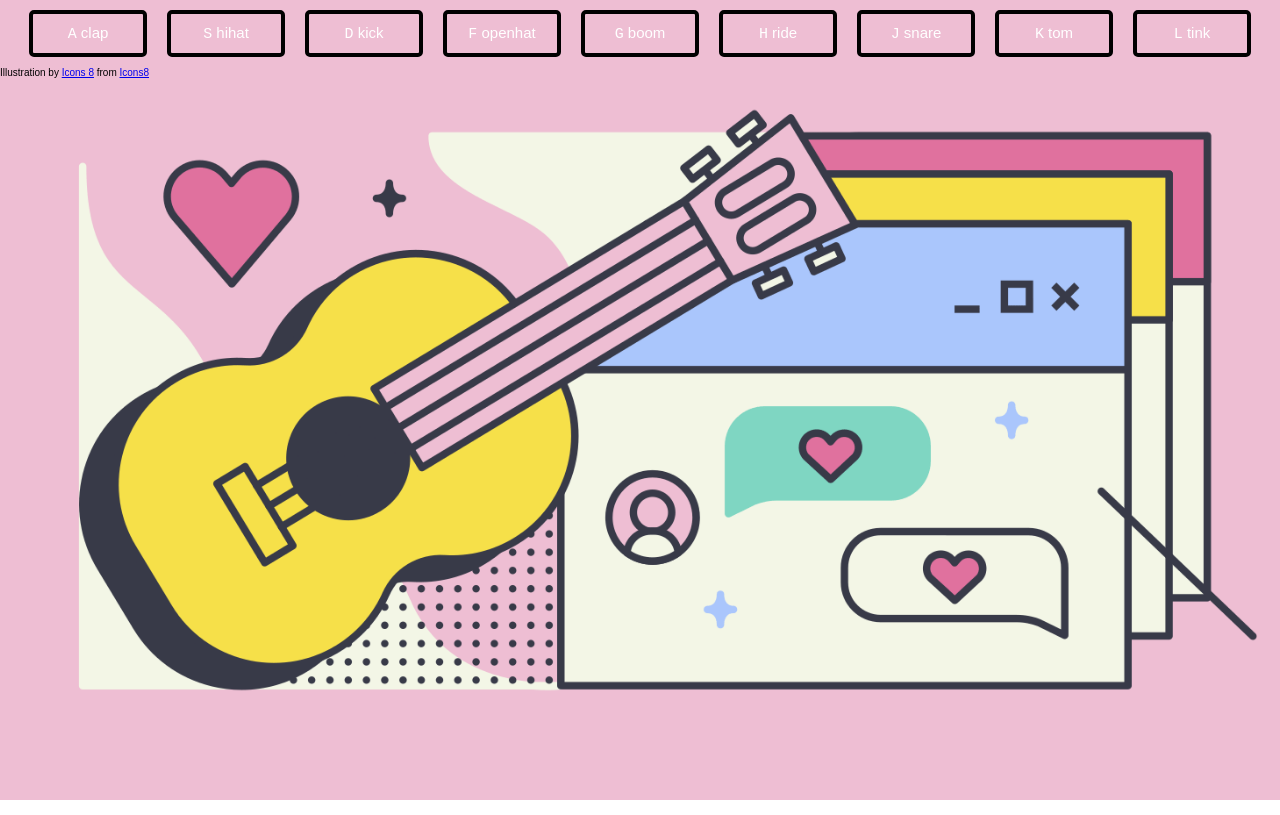
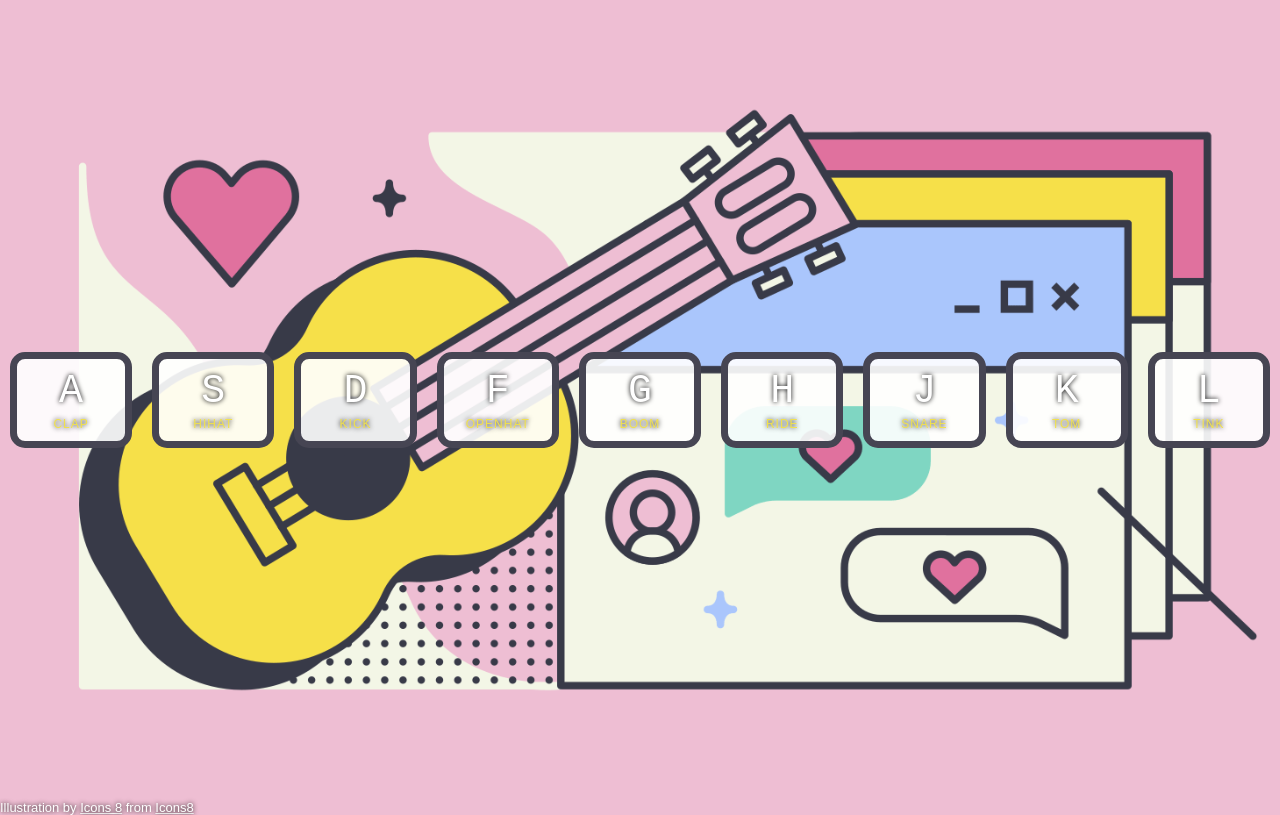
Before and after one commit to mreimler/drumkit, a plain HTML site: page index.html in a window 1280 px wide. Drawn offline with Linux system fonts and the light colour scheme.

Commit message:
Set up sound playing JS and visual effects

```diff
--- a/index.html
+++ b/index.html
@@ -56,7 +56,27 @@
     <audio data-key="75" src="sounds/tom.wav"></audio>
     <audio data-key="76" src="sounds/tink.wav"></audio>
 
-    <script src="script.js"></script>
+    <script>
+        window.addEventListener('keydown', function(e) {
+            const audio = document.querySelector(`audio[data-key="${e.keyCode}"]`);
+            const key = document.querySelector(`.key[data-key="${e.keyCode}"]`);
+
+            if(!audio) return;
+            audio.currentTime = 0;
+            audio.play();
+
+            key.classList.add('playing');
+
+         });
+
+    function removeTransition(e) {
+        if(e.propertyName !== 'transform') return;
+        this.classList.remove('playing');
+        }
+
+    const keys = document.querySelectorAll('.key');
+    keys.forEach(key => key.addEventListener('transitionend', removeTransition));
+    </script>
 </body>
-<footer>Illustration by <a href="undefined">Icons 8</a> from <a href="https://icons8.com/">Icons8</a></footer>
+<footer><span>Illustration by <a href="undefined">Icons 8</a> from <a href="https://icons8.com/">Icons8</a></span></footer>
 </html>
--- a/style.css
+++ b/style.css
@@ -14,18 +14,58 @@ html {
 
 .keys {
   display: flex;
+  flex: 1;
+  min-height: 100vh;
+  align-items: center;
   justify-content: center;
-  align-items: center;
 }
 
 .key {
-  border: 4px solid black;
-  border-radius: 5px;
+  border: 0.7rem solid #464553;
+  border-radius: 1.5rem;
   margin: 1rem;
   font-size: 1.5rem;
   padding: 1rem 0.5rem;
-  transition: all 0.07s;
-  width: 100px;
+  transition: all 0.07s ease;
+  width: 10rem;
   text-align: center;
+  color: white;
+  background: rgba(255, 255, 255, 0.9);
+  text-shadow: 0 0 0.5rem black;
+}
+
+.playing {
+  transform: scale(1.1);
+  border-color: #f1e14c;
+  box-shadow: 0 0 1rem #f1e14c;
+}
+
+kbd {
+  display: block;
+  font-size: 4rem;
+}
+
+.sound {
+  font-size: 1.2rem;
+  text-transform: uppercase;
+  letter-spacing: 0.1rem;
+  color: #f1e14c;
+}
+
+footer {
+  margin: 0;
+  padding: 0;
+  font-family: sans-serif;
+  font-size: 13px;
+  color: #fff;
+  text-shadow: 0 0 0.5rem black;
+}
+
+a {
+  font-family: sans-serif;
   color: #fff;
 }
+
+a:hover {
+  color: hotpink;
+}
```
Also changed, not shown: 18 other files.
